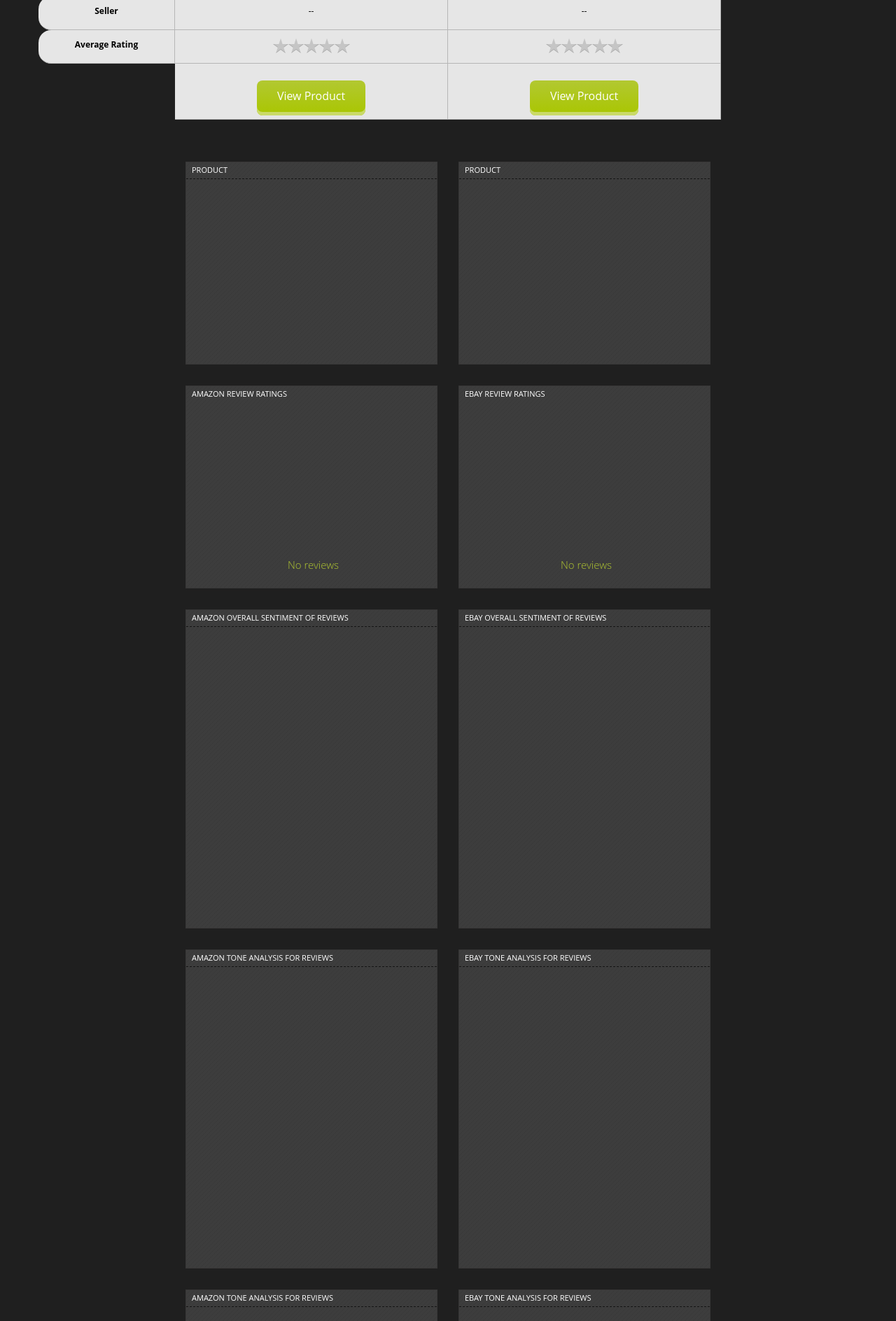
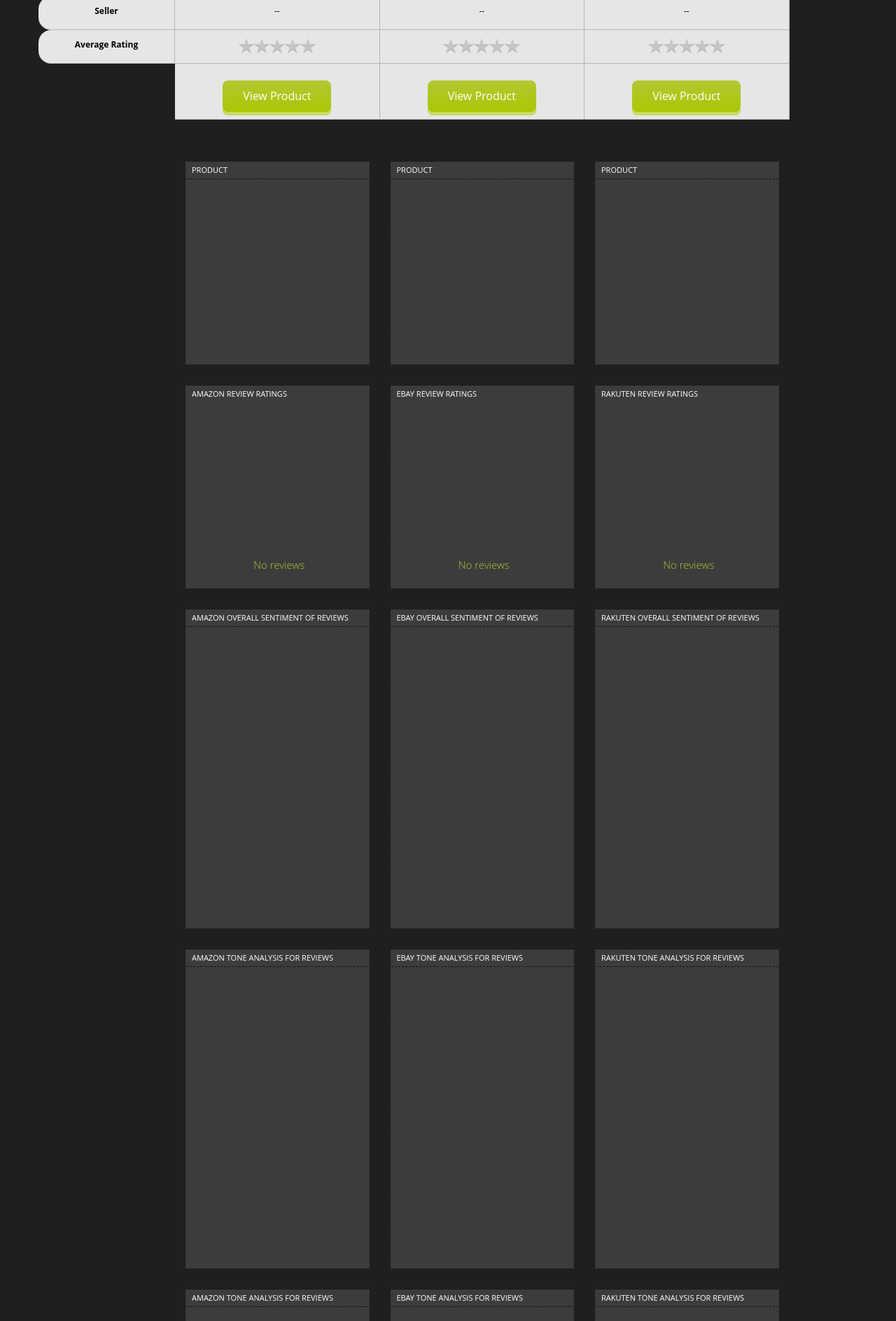
Before and after one commit to vivek-sethia/opapo, a Flask app: template app/templates/result.html in a window 1280 px wide. Shown: the part 402-2290 px from the top of the page at 70% size. Run offline with Flask 2, Linux system fonts and the light colour scheme; the template is opened without the code that fills it, so the values that code supplies are empty; a map, chart or similar area stays blank; parts of the project's set-up code (start-up, migrations or seed data) failed here and were passed over; some libraries are stand-ins or nearby versions.

Commit message:
Added Rakuten Changes

```diff
--- a/app/static/css/app.css
+++ b/app/static/css/app.css
@@ -95,11 +95,11 @@ a:visited {
     height : 22px;
     width : 22px;
 }
-#amazon_price, #ebay_price {
+#amazon_price, #ebay_price, #rakuten_price {
     font-size : 18px;
     font-weight: bold;
 }
-#amazon_price_cent, #ebay_price_cent {
+#amazon_price_cent, #ebay_price_cent, #rakuten_price_cent {
     vertical-align: super;
     padding : 2%;
     font-size : 14px;
--- a/app/static/css/theme/main.css
+++ b/app/static/css/theme/main.css
@@ -485,7 +485,7 @@ digiclock {
 
 
 /**********DONUT CHARTS STYLES**********/
-#amazon_rating_stats, #ebay_rating_stats {
+#amazon_rating_stats, #ebay_rating_stats, #rakuten_rating_stats {
 	width: 100%;
 	height: 15em;
 	-moz-border-radius: 5px;
--- a/app/static/js/app.js
+++ b/app/static/js/app.js
@@ -17,20 +17,22 @@ $(document).ready(function() {
 
     $.getJSON("../data.json", function(data) {
 
-        var star, price_arr, ratings = [], amazon_avg_rating, ebay_avg_rating,
+        var star, price_arr, ratings = [], amazon_avg_rating, ebay_avg_rating, ratings2 = [], rakuten_avg_rating;
         rating_stats = {
             'amazon': {'renderTo': 'amazon_rating_stats', 'data': []},
-                'ebay': {'renderTo': 'ebay_rating_stats', 'data': []}
+            'ebay': {'renderTo': 'ebay_rating_stats', 'data': []},
+            'rakuten': {'renderTo': 'rakuten_rating_stats', 'data': []}
         },
             sentiments = {
                 'amazon': {'renderTo': 'amazon_sentiment_chart', 'data': data.amazon.overall_sentiment || 0},
-                'ebay': {'renderTo': 'ebay_sentiment_chart', 'data': data.ebay.overall_sentiment || 0}
+                'ebay': {'renderTo': 'ebay_sentiment_chart', 'data': data.ebay.overall_sentiment || 0},
+                'rakuten': {'renderTo': 'rakuten_sentiment_chart', 'data': data.rakuten.overall_sentiment || 0}
             },
             tone_details = {
                 'amazon': data.amazon.tones || {},
-                'ebay': data.ebay.tones || {}
+                'ebay': data.ebay.tones || {},
+                'rakuten': data.rakuten.tones || {}
             };
-
         console.log(data);
 
         /*Set the details of the product*/
@@ -51,6 +53,8 @@ $(document).ready(function() {
 
         $('#amazon_product_img').attr('src', data.amazon.image);
         $('#amazon_product_link').attr('href', data.amazon.product_link);
+
+
 
         if(data.amazon.rating.average) {
             amazon_avg_rating = (parseFloat(data.amazon.rating.average.trim('out of 5 stars'))/5)*100;
@@ -82,6 +86,34 @@ $(document).ready(function() {
             $('.ebay_features .star-ratings-sprite-rating').css('width', ebay_avg_rating + '%');
         }
 
+
+
+        price_arr = (data.rakuten.price).split(".");
+
+        $('#rakuten_price').text(price_arr[0]);
+        $('#rakuten_price_cent').text(price_arr[1]);
+        $('#rakuten_shipping_cost').text(data.rakuten.shippingCost);
+
+        if(isInStock(data.rakuten.availability || '')) {
+            $('#rakuten_availability').attr('src', '../static/img/yes.png');
+        }
+
+        if(data.rakuten.review_count)
+            $('#rakuten_review_count').text(data.rakuten.review_count + ' reviews');
+
+
+        $('#rakuten_merchant_feedback').text(data.rakuten.merchant);
+        $('#rakuten_product_img').attr('src', data.rakuten.image);
+        $('#rakuten_product_link').attr('href', data.rakuten.product_link);
+
+        if(data.rakuten.rating.average) {
+            rakuten_avg_rating = (parseFloat(data.rakuten.rating.average.trim('out of 5 stars'))/5)*100;
+            $('.rakuten_features .star-ratings-sprite-rating').css('width', rakuten_avg_rating + '%');
+        }
+
+
+
+
         if(data.amazon.rating.stats) {
             /*Format the ratings as per data format of charts*/
             $.each(data.amazon.rating.stats, function(star, rating) {
@@ -100,6 +132,16 @@ $(document).ready(function() {
                 })
             });
         }
+        if(data.rakuten.rating.stats) {
+            /*Format the ratings as per data format of charts*/
+            $.each(data.rakuten.rating.stats, function(star, rating) {
+                rating_stats['rakuten'].data.push({
+                    name: star,
+                    y: parseFloat(rating)
+                })
+            });
+        }
+
 
         $.each(rating_stats, function(index, stat) {
             /*Donut chart for distribution of rating in reviews*/
@@ -327,6 +369,91 @@ $(document).ready(function() {
                 });
             });
         });
+        $.each(tone_details, function(index, tones) {
+            $.each(tones, function(toneName, tone) {
+                var title = toneName, color, colorByPoint = false;
+
+                switch(toneName) {
+                    case 'writing':
+                        title = 'language style';
+                        color = '#274b5f';
+                        break;
+                    case 'social':
+                        title = 'social tendencies';
+                        color = '#1cb4a0';
+                        break;
+                    case 'emotion':
+                        color = ['#e80521','#592684', '#325e2b','#ffd629', '#086db2' ];
+                        colorByPoint = true;
+                        break;
+                }
+
+                /*Horizontal bar chart for various tone categories of reviews*/
+                new Highcharts.Chart({
+                    chart: {
+                        type: 'bar',
+                        renderTo: index + '_' + toneName + '_chart'
+                    },
+                    title: {
+                        text: title.toUpperCase()
+                    },
+                    xAxis: {
+                        categories: tone['tone_names'],
+                        title: {
+                            text: null
+                        }
+                    },
+                    yAxis: {
+                        gridLineWidth: 0,
+                        minorGridLineWidth: 0,
+                        min: 0,
+                        max: 1,
+                        title: {
+                            text:'',
+                            align: 'high'
+                        },
+                        labels: {
+                            overflow: 'justify',
+                            enabled: false
+                        }
+                    },
+                    tooltip: {
+                        valueSuffix: ''
+                    },
+                    plotOptions: {
+                        bar: {
+                            dataLabels: {
+                                enabled: true
+                            }
+                        },
+                        series: {
+                            colorByPoint: colorByPoint
+                        }
+                    },
+                    legend: {
+                        enabled: false,
+                        layout: 'vertical',
+                        align: 'right',
+                        verticalAlign: 'top',
+                        x: -40,
+                        y: 80,
+                        floating: true,
+                        borderWidth: 1,
+                        backgroundColor: ((Highcharts.theme && Highcharts.theme.legendBackgroundColor) || '#FFFFFF'),
+                        shadow: true
+                    },
+                    colors: color,
+                    credits: {
+                        enabled: false
+                    },
+                    series: [{
+                        name: toneName,
+                        data: tone['scores'],
+                        color: color
+                    }]
+                });
+            });
+        });
 
     });
 });
--- a/app/templates/index.html
+++ b/app/templates/index.html
@@ -89,7 +89,7 @@
                 <p>The application is based on a web-crawler that extracts useful features, followed by analysis that
                     includes techniques such as <a href="https://en.wikipedia.org/wiki/Sentiment_analysis">
                         Opinion Mining</a>. The tool works for e-commerce sites <a href="https://www.amazon.com/">
-                        Amazon</a> and <a href="http://www.ebay.com/">Ebay</a>.</p>
+                        Amazon</a> , <a href="http://www.ebay.com/">Ebay</a> and <a href="http://www.rakuten.com/">Rakuten</a>.</p>
             </div>
         </div>
     </section>
--- a/app/templates/result.html
+++ b/app/templates/result.html
@@ -34,7 +34,7 @@
             </div>
             <!--/ Hosting Table-->
         </div>
-            <div class="no-padding col-sm-4 col-lg-4">
+        <div class="no-padding col-sm-3 col-lg-3">
             <div id="hosting-table" class="hover amazon_features">
                 <div class="table_style4">
                     <div class="column">
@@ -58,7 +58,7 @@
             <!--/ Hosting Table-->
         </div>
         <!-- /span3 -->
-            <div class="no-padding col-sm-4 col-lg-4">
+        <div class="no-padding col-sm-3 col-lg-3">
             <div id="hosting-table" class="hover ebay_features">
                 <div class="table_style4">
                     <div class="column">
@@ -81,23 +81,53 @@
             </div>
             <!--/ Hosting Table-->
         </div>
+        <div class="no-padding col-sm-3 col-lg-3">
+            <div id="hosting-table" class="hover rakuten_features">
+                <div class="table_style4">
+                    <div class="column">
+                        <ul>
+                            <li class="header-row">
+                                <img src="../static/img/rakuten.png"/>
+                            </li>
+                            <li class="price_row"><span id="rakuten_price">0</span><span id="rakuten_price_cent"></span></li>
+                            <li><img id="rakuten_availability" class="available" src="../static/img/no.png"/></li>
+                            <li><img class="available" src="../static/img/yes.png"/></li>
+                            <li><span id="rakuten_shipping_cost">0</span></li>
+                            <li><span id="rakuten_merchant_feedback">--</span></li>
+                            <li><div class="star-ratings-sprite"><span class="star-ratings-sprite-rating"></span></div></li>
+                            <li class="footer_row"><a id="rakuten_product_link" target="_blank" href="#" class="hosting-button">View Product</a></li>
+                        </ul>
+                    </div>
+                    <!--/ column-->
+                </div>
+                <!--/ Table Style-->
+            </div>
+            <!--/ Hosting Table-->
+        </div>
         <!-- /span3 -->
     </div>
     <div class="row">
         <!-- DONUT CHART BLOCK -->
         <div class="col-sm-2 col-lg-2"></div>
-            <div class="col-sm-4 col-lg-4">
+        <div class="col-sm-3 col-lg-3">
             <div class="dash-unit">
                 <dtitle>Product</dtitle>
                 <hr>
                 <div class="prod_img"><img id="amazon_product_img"/></div>
             </div>
         </div>
-            <div class="col-sm-4 col-lg-4">
+        <div class="col-sm-3 col-lg-3">
             <div class="dash-unit">
                 <dtitle>Product</dtitle>
                 <hr>
                 <div class="prod_img"> <img id="ebay_product_img"/></div>
+            </div>
+        </div>
+        <div class="col-sm-3 col-lg-3">
+            <div class="dash-unit">
+                <dtitle>Product</dtitle>
+                <hr>
+                <div class="prod_img"> <img id="rakuten_product_img"/></div>
             </div>
         </div>
     </div>
@@ -106,7 +136,7 @@
         <!-- DONUT CHART BLOCK -->
         <div class="col-sm-2 col-lg-2"></div>
         <!-- DONUT CHART BLOCK -->
-            <div class="col-sm-4 col-lg-4">
+        <div class="col-sm-3 col-lg-3">
             <div class="dash-unit">
                 <dtitle> Amazon Review Ratings</dtitle>
                 <div id="amazon_rating_stats"></div>
@@ -114,11 +144,18 @@
             </div>
         </div>
         <!-- DONUT CHART BLOCK -->
-            <div class="col-sm-4 col-lg-4">
+        <div class="col-sm-3 col-lg-3">
             <div class="dash-unit">
                 <dtitle>Ebay Review Ratings</dtitle>
                 <div id="ebay_rating_stats"></div>
                 <h3 id="ebay_review_count">No reviews</h3>
+            </div>
+        </div>
+        <div class="col-sm-3 col-lg-3">
+            <div class="dash-unit">
+                <dtitle>Rakuten Review Ratings</dtitle>
+                <div id="rakuten_rating_stats"></div>
+                <h3 id="rakuten_review_count">No reviews</h3>
             </div>
         </div>
     </div>
@@ -128,18 +165,25 @@
         <!-- SCATTER PLOT BLOCK -->
         <div class="col-sm-2 col-lg-2"></div>
         <!-- SCATTER PLOT BLOCK -->
-            <div class="col-sm-4 col-lg-4">
+        <div class="col-sm-3 col-lg-3">
             <div class="dash-unit">
                 <dtitle>Amazon Overall Sentiment of Reviews</dtitle>
                 <hr>
                 <div id="amazon_sentiment_chart" style="min-width: 310px; height: 400px; max-width: 800px; margin: 0 auto"></div>
             </div>
         </div>
-            <div class="col-sm-4 col-lg-4">
+        <div class="col-sm-3 col-lg-3">
             <div class="dash-unit">
                 <dtitle>Ebay Overall Sentiment of Reviews</dtitle>
                 <hr>
                 <div id="ebay_sentiment_chart" style="min-width: 310px; height: 400px; max-width: 800px; margin: 0 auto"></div>
+            </div>
+        </div>
+        <div class="col-sm-3 col-lg-3">
+            <div class="dash-unit">
+                <dtitle>Rakuten Overall Sentiment of Reviews</dtitle>
+                <hr>
+                <div id="rakuten_sentiment_chart" style="min-width: 310px; height: 400px; max-width: 800px; margin: 0 auto"></div>
             </div>
         </div>
     </div>
@@ -148,18 +192,25 @@
         <!-- SCATTER PLOT BLOCK -->
         <div class="col-sm-2 col-lg-2"></div>
         <!-- SCATTER PLOT BLOCK -->
-            <div class="col-sm-4 col-lg-4">
+        <div class="col-sm-3 col-lg-3">
             <div class="dash-unit">
                 <dtitle>Amazon Tone Analysis for Reviews</dtitle>
                 <hr>
                 <div id="amazon_emotion_chart" style="min-width: 310px; height: 400px; max-width: 800px; margin: 0 auto"></div>
             </div>
         </div>
-            <div class="col-sm-4 col-lg-4">
+        <div class="col-sm-3 col-lg-3">
             <div class="dash-unit">
                 <dtitle>Ebay Tone Analysis for Reviews</dtitle>
                 <hr>
                 <div id="ebay_emotion_chart" style="min-width: 310px; height: 400px; max-width: 800px; margin: 0 auto"></div>
+            </div>
+        </div>
+        <div class="col-sm-3 col-lg-3">
+            <div class="dash-unit">
+                <dtitle>Rakuten Tone Analysis for Reviews</dtitle>
+                <hr>
+                <div id="rakuten_emotion_chart" style="min-width: 310px; height: 400px; max-width: 800px; margin: 0 auto"></div>
             </div>
         </div>
     </div>
@@ -167,18 +218,25 @@
         <!-- SCATTER PLOT BLOCK -->
         <div class="col-sm-2 col-lg-2"></div>
         <!-- SCATTER PLOT BLOCK -->
-            <div class="col-sm-4 col-lg-4">
+        <div class="col-sm-3 col-lg-3">
             <div class="dash-unit">
                 <dtitle>Amazon Tone Analysis for Reviews</dtitle>
                 <hr>
                 <div id="amazon_social_chart" style="min-width: 310px; height: 400px; max-width: 800px; margin: 0 auto"></div>
             </div>
         </div>
-            <div class="col-sm-4 col-lg-4">
+        <div class="col-sm-3 col-lg-3">
             <div class="dash-unit">
                 <dtitle>Ebay Tone Analysis for Reviews</dtitle>
                 <hr>
                 <div id="ebay_social_chart" style="min-width: 310px; height: 400px; max-width: 800px; margin: 0 auto"></div>
+            </div>
+        </div>
+        <div class="col-sm-3 col-lg-3">
+            <div class="dash-unit">
+                <dtitle>Rakuten Tone Analysis for Reviews</dtitle>
+                <hr>
+                <div id="rakuten_social_chart" style="min-width: 310px; height: 400px; max-width: 800px; margin: 0 auto"></div>
             </div>
         </div>
     </div>
@@ -186,18 +244,25 @@
         <!-- SCATTER PLOT BLOCK -->
         <div class="col-sm-2 col-lg-2"></div>
         <!-- SCATTER PLOT BLOCK -->
-            <div class="col-sm-4 col-lg-4">
+        <div class="col-sm-3 col-lg-3">
             <div class="dash-unit">
                 <dtitle>Amazon Tone Analysis for Reviews</dtitle>
                 <hr>
                 <div id="amazon_writing_chart" style="min-width: 310px; height: 400px; max-width: 800px; margin: 0 auto"></div>
             </div>
         </div>
-            <div class="col-sm-4 col-lg-4">
+        <div class="col-sm-3 col-lg-3">
             <div class="dash-unit">
                 <dtitle>Ebay Tone Analysis for Reviews</dtitle>
                 <hr>
                 <div id="ebay_writing_chart" style="min-width: 310px; height: 400px; max-width: 800px; margin: 0 auto"></div>
+            </div>
+        </div>
+        <div class="col-sm-3 col-lg-3">
+            <div class="dash-unit">
+                <dtitle>Rakuten Tone Analysis for Reviews</dtitle>
+                <hr>
+                <div id="rakuten_writing_chart" style="min-width: 310px; height: 400px; max-width: 800px; margin: 0 auto"></div>
             </div>
         </div>
     </div>
--- a/src/scraper/base_scraper.py
+++ b/src/scraper/base_scraper.py
@@ -1,5 +1,6 @@
 from amazon_scraper import scrape_amazon_site
 from ebay_scraper import scrape_ebay_site_external
+from rakuten_scraper import scrape_rakuten_site_external
 import json
 
 
@@ -12,5 +13,8 @@ def scrape_site(config, format, url):
     ebay_data = scrape_ebay_site_external(amazon_data['id'], amazon_data['name'], config)
     data['ebay'] = ebay_data['scraped_data']
 
+    rakuten_data = scrape_rakuten_site_external(amazon_data['id'], amazon_data['name'], config)
+    data['rakuten'] = rakuten_data['scraped_data']
+
     with open('app/data.json', 'w+') as f:
         json.dump(data, f)
```
Also changed, not shown: config.py (+13 -0 lines), src/scraper/rakuten_scraper.py (added, +314 -0 lines). Lines whose indentation alone changed are shown as unchanged.
